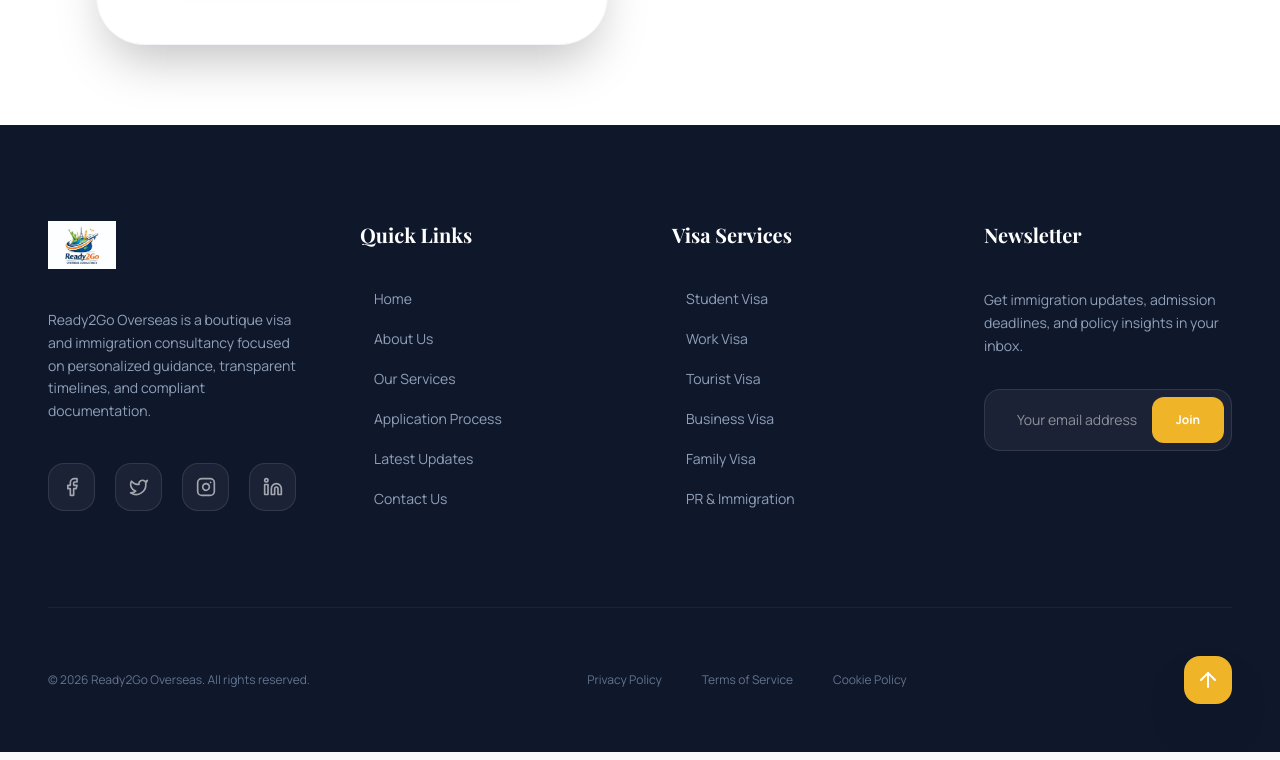
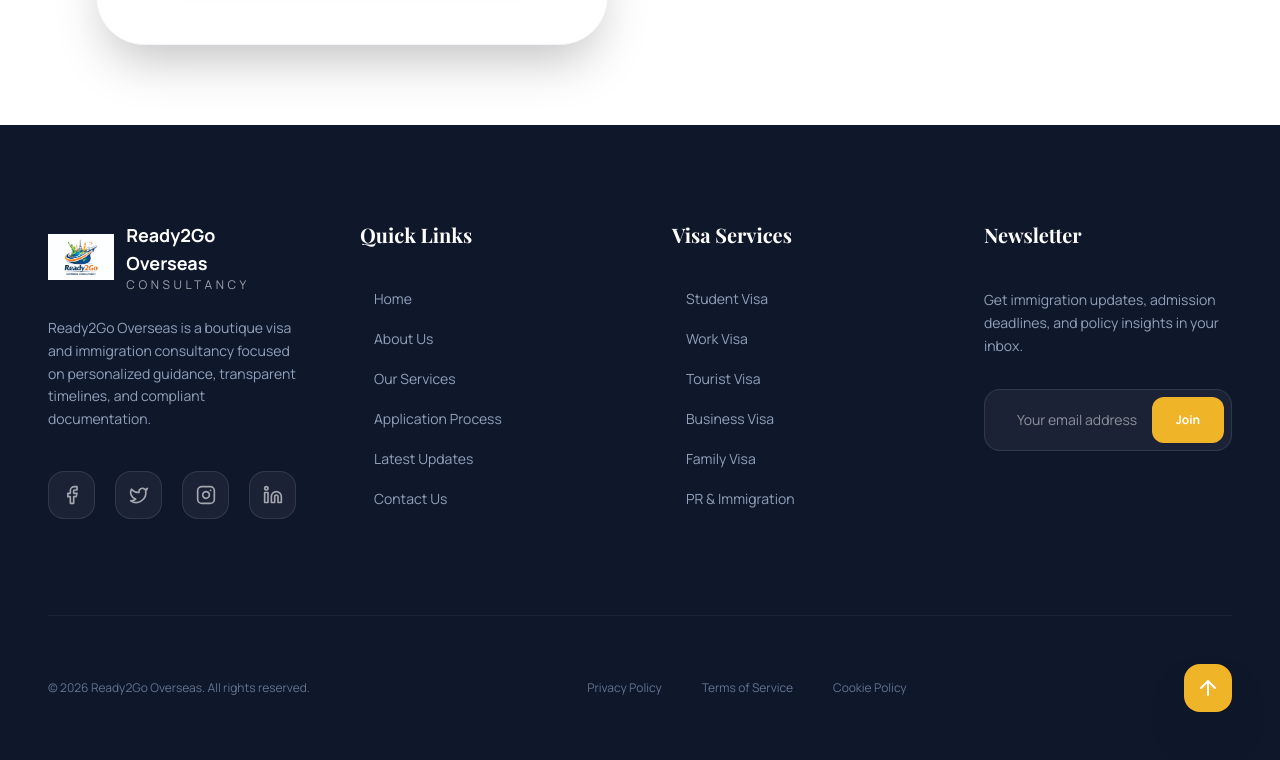
Before and after one commit to sakshidesai15/ready2go, a React (Vite) app: page /contact in a window 1280 px wide. Shown: the part 1493-2253 px from the top of the page. Built offline with nearby package versions, Linux system fonts and the light colour scheme.

Commit message:
Add website name in footer

```diff
--- a/src/components/Footer.tsx
+++ b/src/components/Footer.tsx
@@ -31,7 +31,13 @@ export const Footer = () => {
       <div className="max-w-7xl mx-auto px-6 md:px-12">
         <div className="grid lg:grid-cols-4 gap-16 mb-24">
           <div className="col-span-1 lg:col-span-1">
-            <Logo className="mb-10" />
+            <div className="flex items-center gap-3 mb-6">
+              <Logo />
+              <div className="leading-tight">
+                <p className="text-lg font-bold text-white">Ready2Go Overseas</p>
+                <p className="text-xs uppercase tracking-[0.3em] text-white/60">Consultancy</p>
+              </div>
+            </div>
             <p className="text-slate-400 text-sm leading-relaxed mb-10">
               Ready2Go Overseas is a boutique visa and immigration consultancy focused on personalized guidance, transparent timelines, and compliant documentation.
             </p>
```
